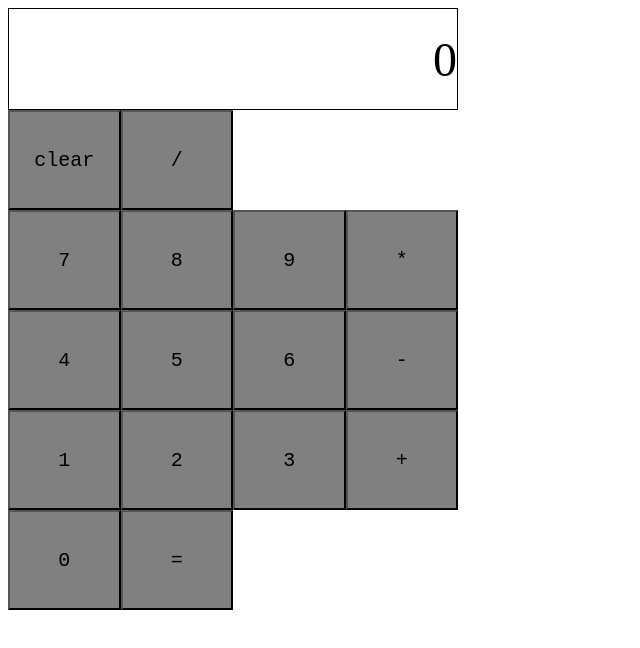
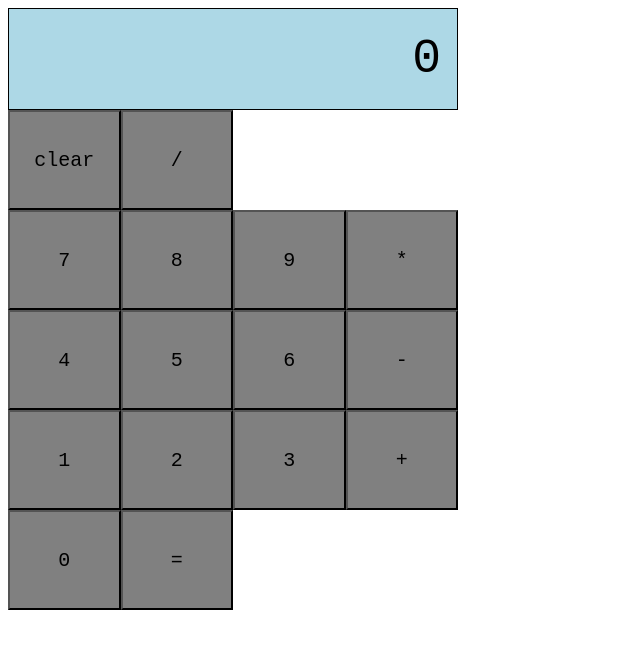
Before and after one commit to jaehyuneyea/Calculator, a plain HTML site: page index.html in a window 1280 px wide. Shown: the whole page, without its empty margins (0-640 px from the left). Drawn offline with Linux system fonts and the light colour scheme.

Commit message:
Changed display font and color

```diff
--- a/style.css
+++ b/style.css
@@ -8,7 +8,11 @@
   justify-content: flex-end;
   border: solid black 1px;
   height: 100px;
+  padding-right: 16px;
   font-size: 48px;
+  font-family: 'Courier New', Courier, monospace;
+  background-color: lightblue;
+
 }
 
 .buttons {
```
